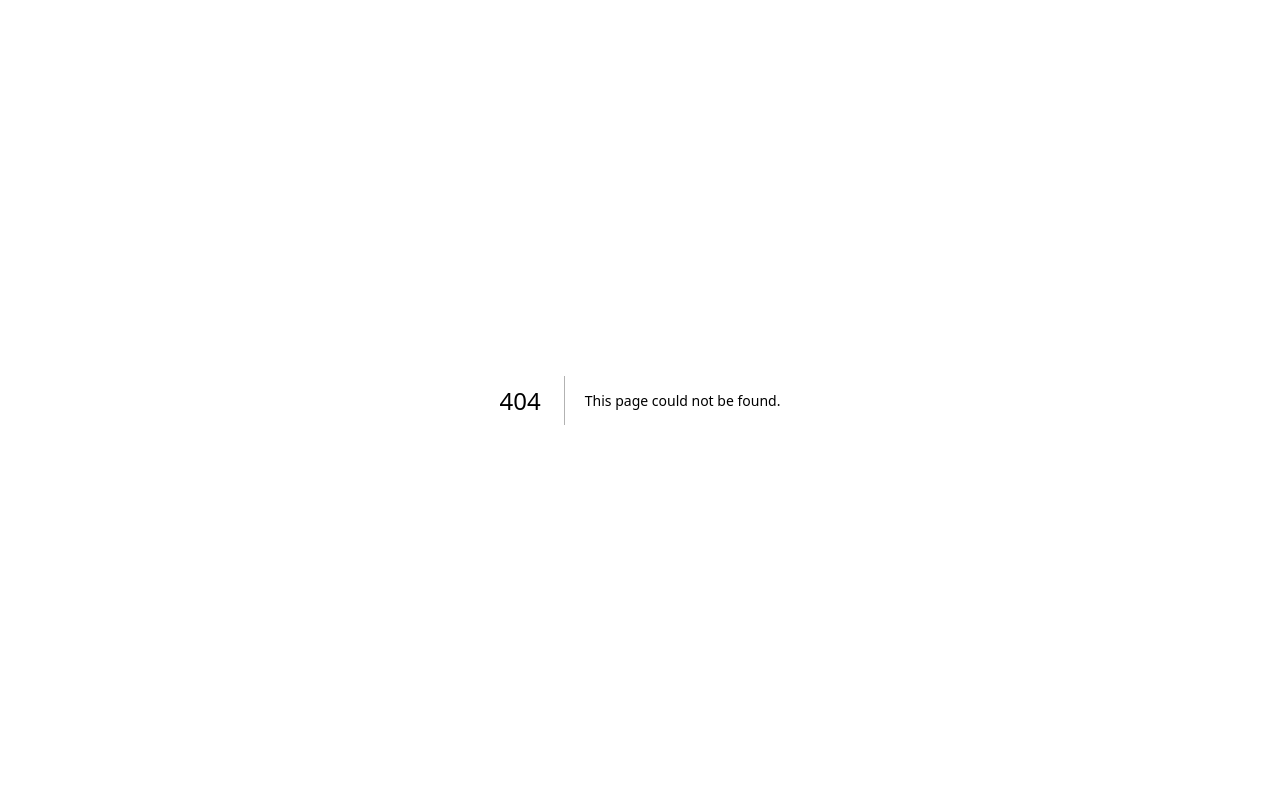
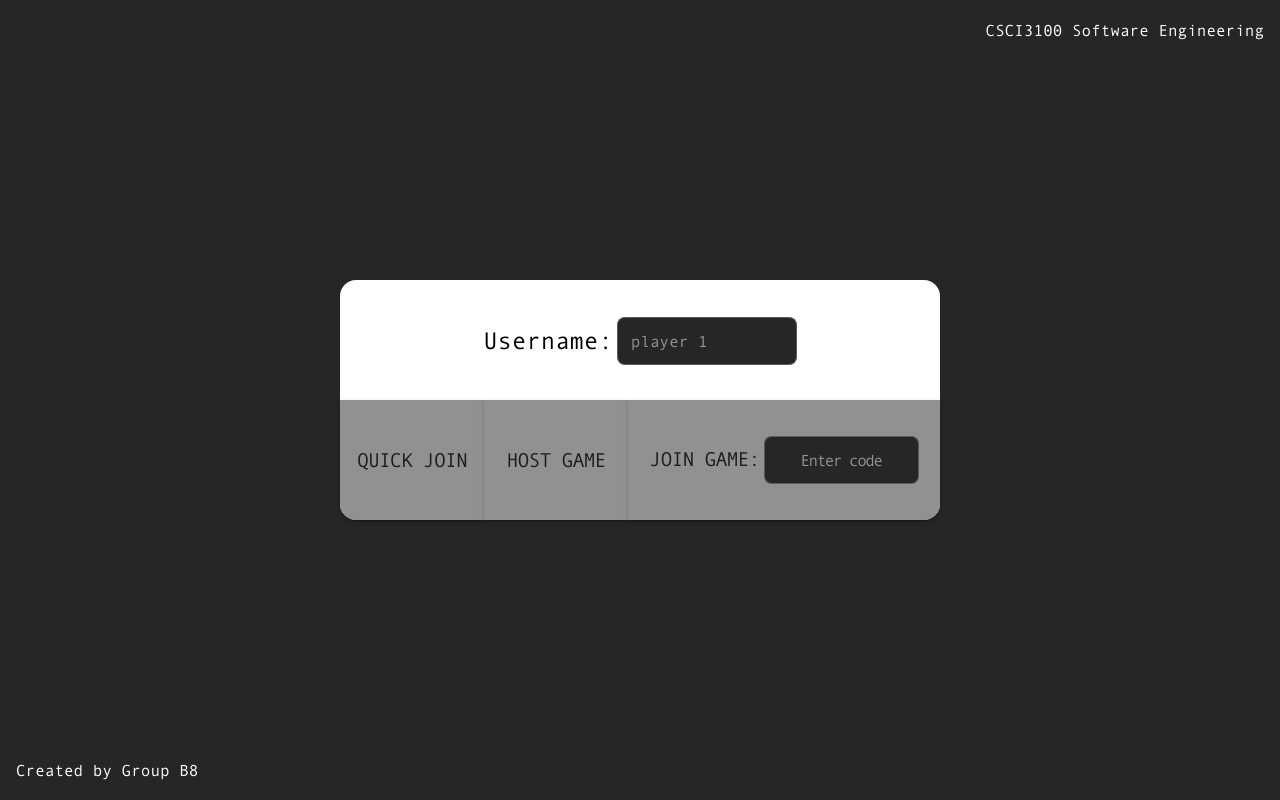
Before and after one commit to listenrwt/fill-in-the-math-client, a Next.js app: page /game_join in a window 1280 px wide. Before the commit this address had no page. Built offline with nearby package versions, Linux system fonts and the light colour scheme.

Commit message:
feat: new game_join page

```diff
--- /dev/null
+++ b/src/app/game_join/page.tsx
@@ -0,0 +1,179 @@
+'use client';
+
+import React, { useState } from 'react';
+
+import Link from 'next/link';
+
+import { Box, Button, Grid2, TextField, Typography } from '@mui/material';
+
+export default function GameJoinPage() {
+  const [username, setUsername] = useState('');
+  const [roomCode, setRoomCode] = useState('');
+
+  return (
+    <Box sx={{ position: 'relative', minHeight: '100vh', minWidth: '100vw' }}>
+      {/* Top Right Information Box */}
+      <Box sx={{ position: 'absolute', top: 16, right: 16 }}>
+        <Typography variant="subtitle1">CSCI3100 Software Engineering</Typography>
+      </Box>
+      {/* Bottom Left Information Box */}
+      <Box sx={{ position: 'absolute', bottom: 16, left: 16 }}>
+        <Typography variant="subtitle1">Created by Group B8</Typography>
+      </Box>
+
+      {/* Central Container */}
+      <Box
+        sx={{
+          display: 'flex',
+          flexDirection: 'column',
+          alignItems: 'center',
+          justifyContent: 'center',
+          height: '100vh',
+        }}
+      >
+        <Box
+          bgcolor="#ffffff"
+          borderRadius={4}
+          height={{ xs: '200px', sm: '240px' }}
+          width={{ xs: '400px', sm: '600px' }}
+        >
+          {/* Username Input Box (background white) */}
+          <Grid2
+            container
+            height={{ xs: '100px', sm: '120px' }}
+            alignContent={'center'}
+            justifyContent="center"
+            flexDirection={'row'}
+          >
+            <Grid2 mt={2.25} mr={0.5}>
+              <Typography color="#000000" fontSize={{ xs: '20px', sm: '24px' }} sx={{ mb: 2 }}>
+                Username:
+              </Typography>
+            </Grid2>
+            <Grid2>
+              <TextField
+                variant="outlined"
+                placeholder="player 1"
+                value={username}
+                onChange={(e) => setUsername(e.target.value)}
+                sx={{
+                  '& .MuiOutlinedInput-root': {
+                    mt: 1.5,
+                    borderRadius: 2,
+                    backgroundColor: '#262626',
+                    height: { xs: '40px', sm: '48px' },
+                    width: { xs: '150px', sm: '180px' },
+                  },
+                }}
+              />
+            </Grid2>
+          </Grid2>
+
+          {/* Bottom Section: 3 Buttons */}
+          <Box
+            sx={{
+              display: 'flex',
+              alignItems: 'center',
+              justifyContent: 'center',
+            }}
+          >
+            {/* Quick Join Button (left) */}
+            <Link href="/waiting_room" style={{ textDecoration: 'none' }}>
+              <Button
+                variant="contained"
+                sx={{
+                  height: { xs: '100px', sm: '120px' },
+                  width: { xs: '120px', sm: '144px' },
+                  backgroundColor: '#919191',
+                  color: '#1E1E1E',
+                  borderRadius: '0 0 0 16px',
+                  '&:hover': { backgroundColor: '#7a7a7a' },
+                }}
+              >
+                <Typography fontSize={{ xs: '16px', sm: '20px' }} letterSpacing="-1px">
+                  Quick&nbsp;Join
+                </Typography>
+              </Button>
+            </Link>
+
+            {/* Host Game Button (center) */}
+            <Link href="/waiting_room?host=true" style={{ textDecoration: 'none' }}>
+              <Button
+                variant="contained"
+                sx={{
+                  height: { xs: '100px', sm: '120px' },
+                  width: { xs: '120px', sm: '144px' },
+                  backgroundColor: '#919191',
+                  color: '#1E1E1E',
+                  borderRadius: '0 0 0 0',
+                  '&:hover': { backgroundColor: '#7a7a7a' },
+                }}
+              >
+                <Typography fontSize={{ xs: '16px', sm: '20px' }} letterSpacing="-1px">
+                  Host&nbsp;Game
+                </Typography>
+              </Button>
+            </Link>
+
+            {/* Join Existing Game Room: Input field above button (right) */}
+            <Box
+              sx={{
+                display: 'flex',
+                flexDirection: 'column',
+                alignItems: 'center',
+              }}
+            >
+              <Link href={roomCode ? `/waiting_room?roomId=${roomCode}` : '#'}>
+                <Button
+                  variant="contained"
+                  sx={{
+                    height: { xs: '100px', sm: '120px' },
+                    width: { xs: '160px', sm: '312px' },
+                    backgroundColor: '#919191',
+                    color: '#1E1E1E',
+                    borderRadius: '0 0 16px 0',
+                    '&:hover': { backgroundColor: '#7a7a7a' },
+                  }}
+                >
+                  <Grid2
+                    container
+                    alignContent={'center'}
+                    justifyContent="center"
+                    flexDirection={{ xs: 'column', sm: 'row' }}
+                  >
+                    <Typography
+                      fontSize={{ xs: '16px', sm: '20px' }}
+                      letterSpacing="-1px"
+                      mr={{ xs: '1px', sm: '4px' }}
+                      mt={{ sm: '8px' }}
+                    >
+                      Join&nbsp;Game:
+                    </Typography>
+                    <TextField
+                      variant="outlined"
+                      placeholder="Enter code"
+                      value={roomCode}
+                      onChange={(e) => setRoomCode(e.target.value)}
+                      sx={{
+                        '& .MuiOutlinedInput-root': {
+                          borderRadius: 2,
+                          backgroundColor: '#262626',
+                          height: { xs: '40px', sm: '48px' },
+                          width: { xs: '120px', sm: '155px' },
+                        },
+                        '& input::placeholder': {
+                          letterSpacing: '-1.5px',
+                          textAlign: 'center',
+                        },
+                      }}
+                    />
+                  </Grid2>
+                </Button>
+              </Link>
+            </Box>
+          </Box>
+        </Box>
+      </Box>
+    </Box>
+  );
+}
```
